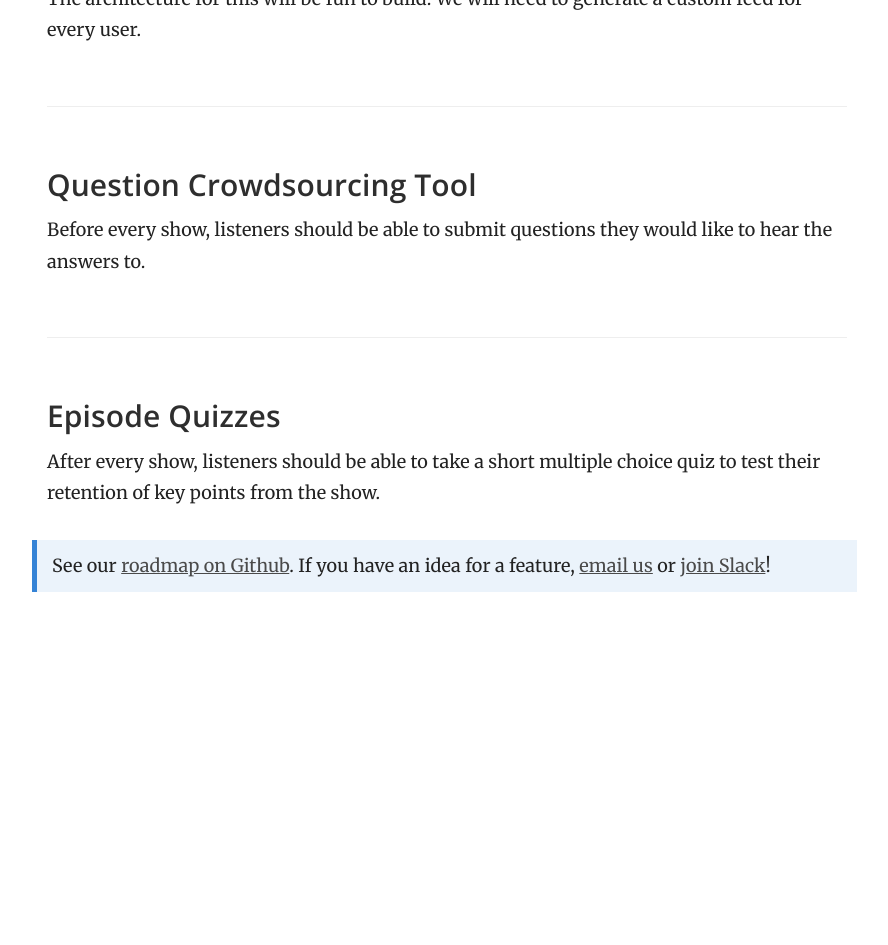
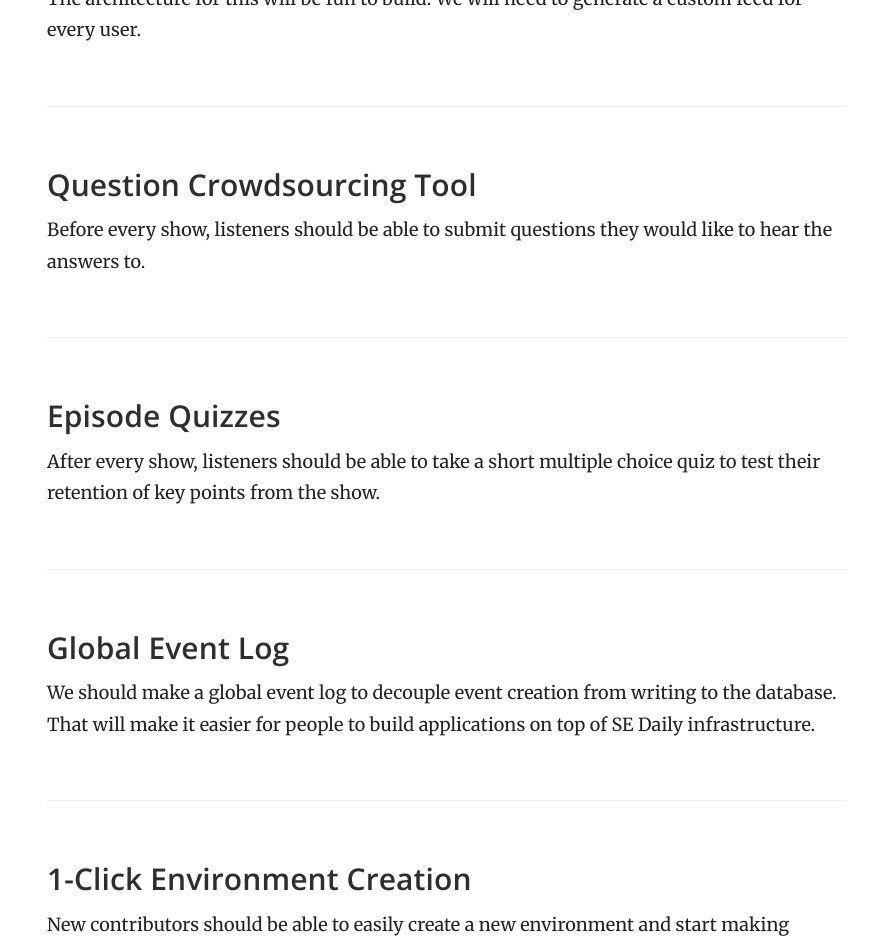
Before and after one commit to SoftwareEngineeringDaily/softwareengineeringdaily.github.io, a Jekyll site: the page built from _posts/2017-10-21-roadmap.md, in a window 1280 px wide and 1400 px high, scrolled down 3444 px. Shown: the top 945 px of the window, without its empty margins (343-1231 px from the left). Built offline with Jekyll 4.4.1, drawn with Linux system fonts in a browser that asks for light colours; before the commit the page ends 4074 px from its top, so only the background shows below that; some of the changed text lies outside the part shown.

Commit message:
added more ideas to roadmap

```diff
--- a/_posts/2017-10-21-roadmap.md
+++ b/_posts/2017-10-21-roadmap.md
@@ -64,4 +64,18 @@ Before every show, listeners should be able to submit questions they would like
 
 After every show, listeners should be able to take a short multiple choice quiz to test their retention of key points from the show.
 
+### Global Event Log ###
+
+We should make a global event log to decouple event creation from writing to the database. That will make it easier for people to build applications on top of SE Daily infrastructure.
+
+### 1-Click Environment Creation ###
+
+New contributors should be able to easily create a new environment and start making changes. We should make this as fast as possible. Investigate using [Cloud Nine](c9.io).
+
+### Flexible Recommendation System ###
+
+We need to build a recommendation system that can suggest podcasts, content, other users to follow, etc.
+
+![Pipeline](https://user-images.githubusercontent.com/1283090/32086696-d0c05abc-ba8b-11e7-8ab5-88564d4feb31.png)
+
 > See our [roadmap on Github](https://github.com/orgs/SoftwareEngineeringDaily/projects/1). If you have an idea for a feature, [email us](mailto:ideas@softwareengineeringdaily.com) or [join Slack](http://softwaredaily.herokuapp.com/)!
```
